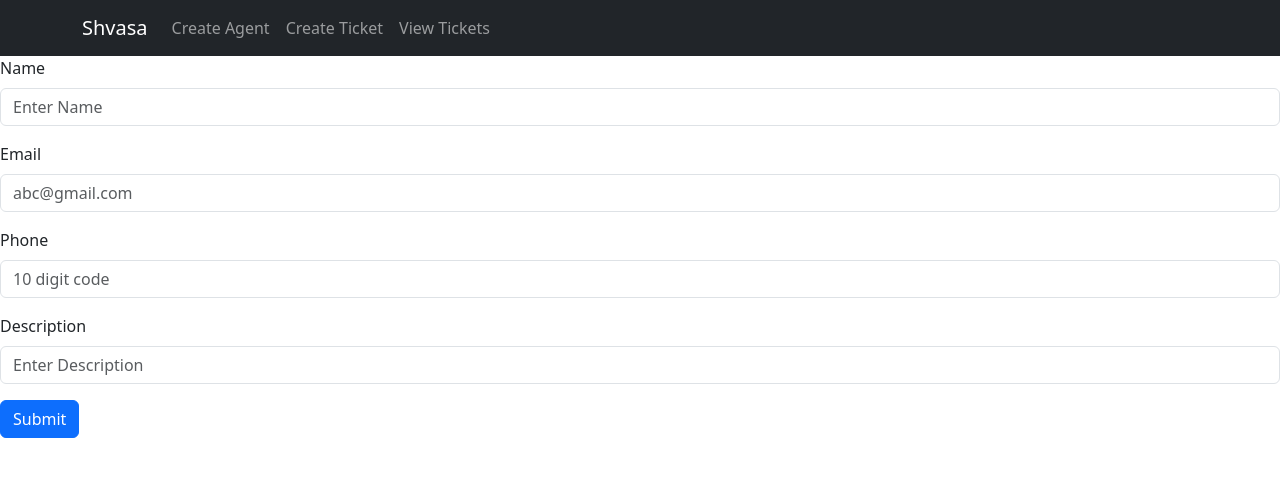
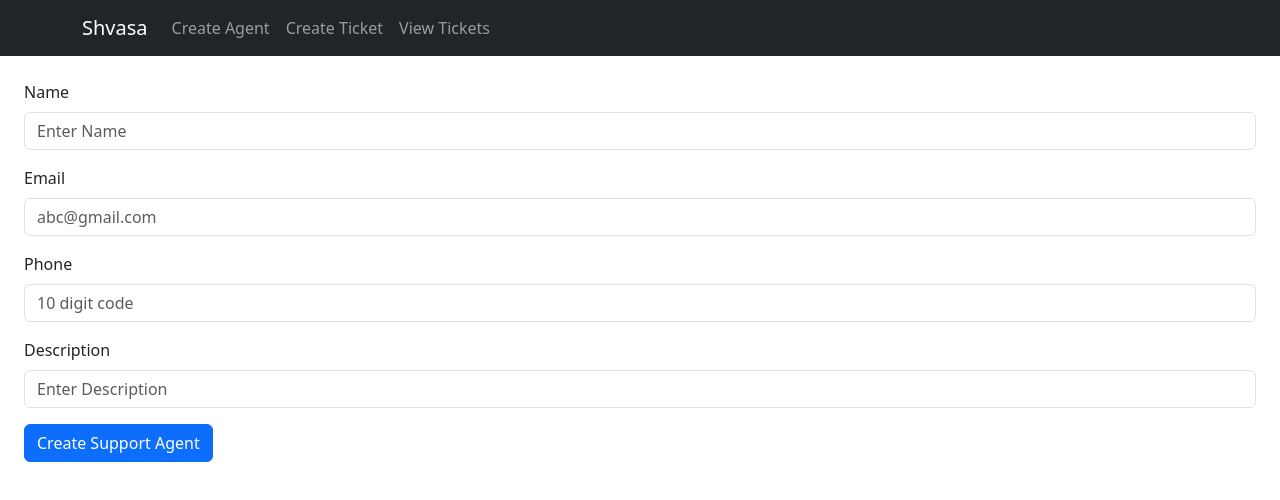
Before and after one commit to abhishekcode7/shvasa, a React (Vite) app in the folder frontend/: page / in a window 1280 px wide. Shown: the top 500 px of the page. Built offline with nearby package versions, Linux system fonts and the light colour scheme.

Commit message:
create agent working tested

```diff
--- a/frontend/src/components/SupportAgent.jsx
+++ b/frontend/src/components/SupportAgent.jsx
@@ -17,12 +17,17 @@ const SupportAgent = () => {
 
     axios.post("http://localhost:3000/api/support-agents",agentData)
     .then((response) => {
-      console.log(response);
+      console.log(response)
+      alert("Successfully created support Agent !")
+    })
+    .catch((error)=>{
+      console.log(error)
+      alert("Something went wrong! Please try again.")
     })
   };
 
   return (
-    <div>
+    <div className="px-4 py-4">
       <Form onSubmit={(e) => handleSubmit(e)}>
         <Form.Group className="mb-3" controlId="Name">
           <Form.Label>Name</Form.Label>
@@ -45,7 +50,7 @@ const SupportAgent = () => {
         </Form.Group>
 
         <Button variant="primary" type="submit">
-          Submit
+          Create Support Agent
         </Button>
       </Form>
     </div>
```
